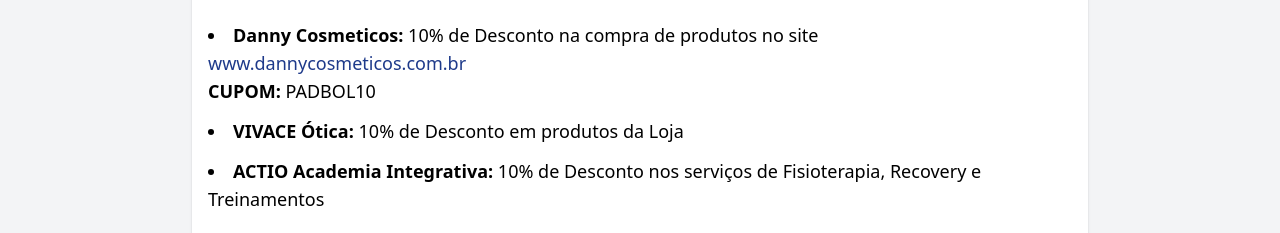
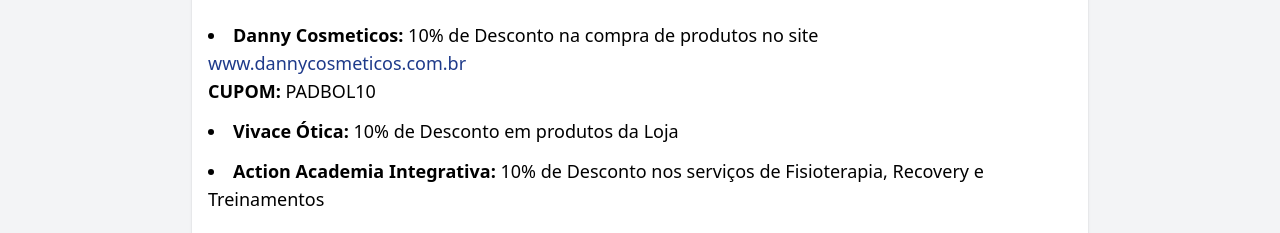
Before and after one commit to Padbol-Brasil/ranking-padbol, a plain HTML site: page index.html in a window 1280 px wide. Shown: the part 883-1116 px from the top of the page. Drawn offline with nearby package versions, Linux system fonts and the light colour scheme.

Commit message:
Update index.html

```diff
--- a/index.html
+++ b/index.html
@@ -111,10 +111,10 @@
         <strong>CUPOM:</strong> PADBOL10
       </li>
       <li>
-        <strong>VIVACE Ótica:</strong> 10% de Desconto em produtos da Loja
+        <strong>Vivace Ótica:</strong> 10% de Desconto em produtos da Loja
       </li>
       <li>
-        <strong>ACTIO Academia Integrativa:</strong> 10% de Desconto nos serviços de Fisioterapia, Recovery e Treinamentos
+        <strong>Action Academia Integrativa:</strong> 10% de Desconto nos serviços de Fisioterapia, Recovery e Treinamentos
       </li>
     </ul>
   </section>
```
